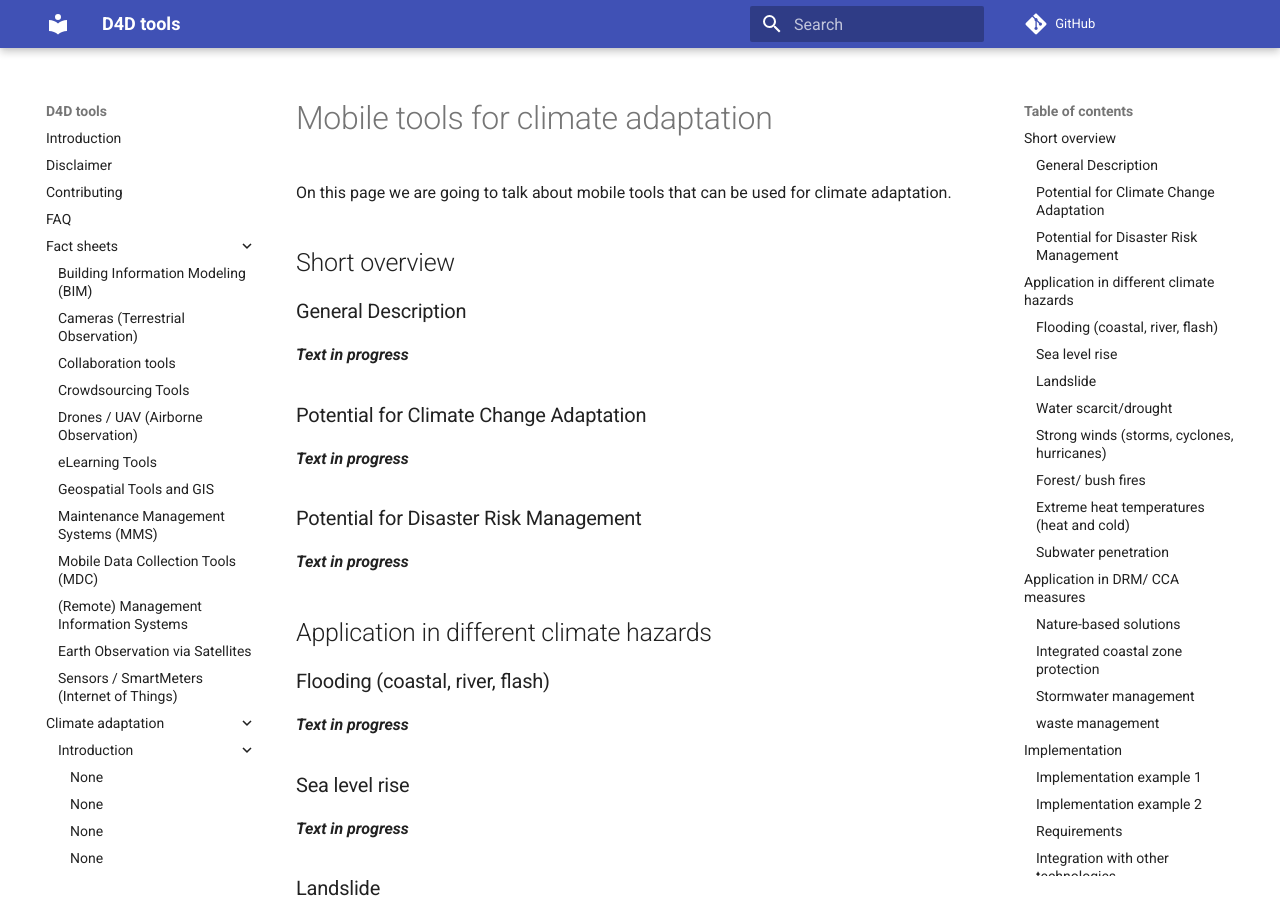
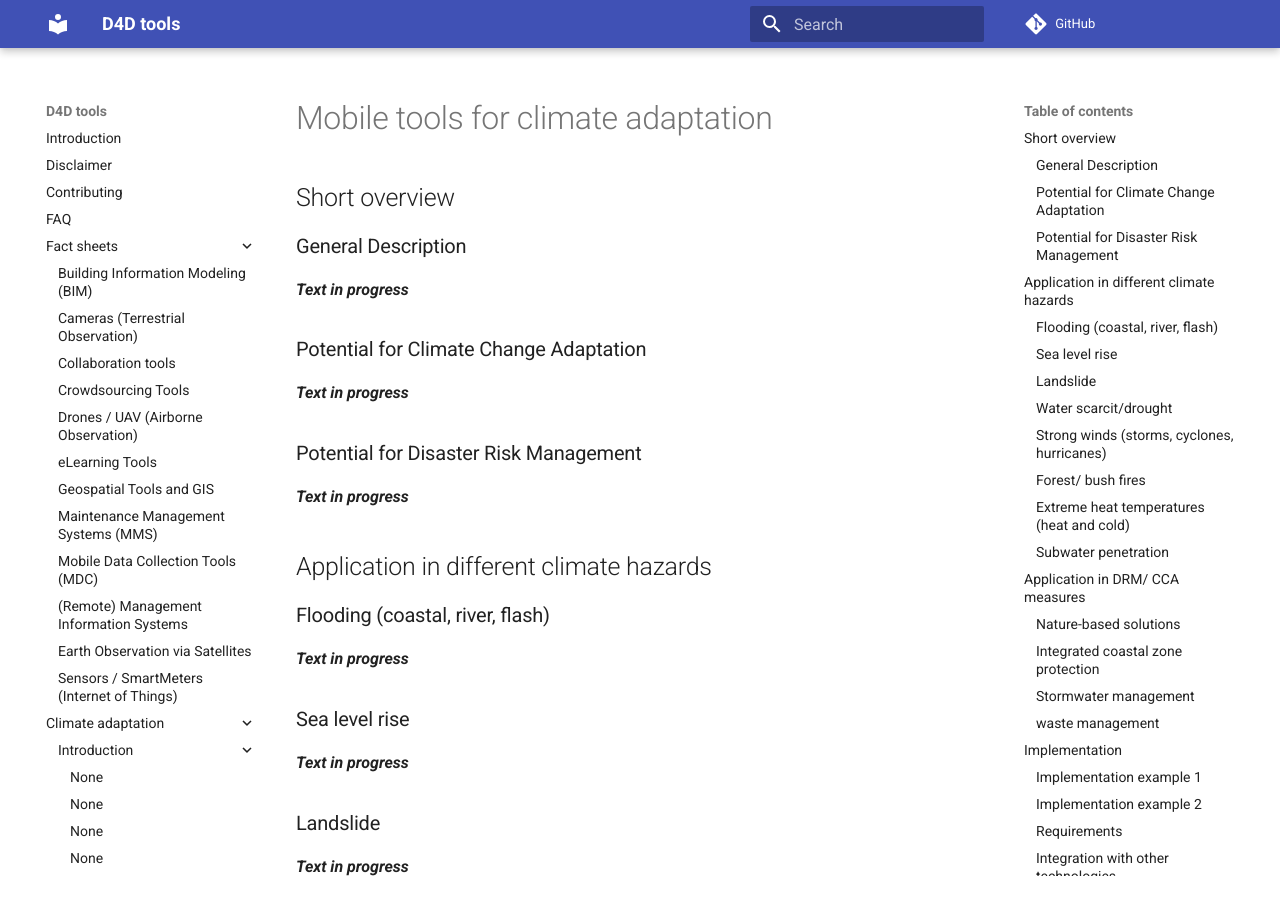
Before and after one commit to openkfw/d4dtools, an MkDocs documentation site: the page built from docs/climate-adaptation/fact-sheets-cres/mobile-tools.md, in a window 1280 px wide and 900 px high. Built offline with MkDocs 1.6.1 and Material for MkDocs 9.7.7, drawn with Linux system fonts in a browser that asks for light colours; comment, search, counter and statistics services are not loaded.

Commit message:
remove intro text from mobile-tools.md

```diff
--- a/docs/climate-adaptation/fact-sheets-cres/mobile-tools.md
+++ b/docs/climate-adaptation/fact-sheets-cres/mobile-tools.md
@@ -3,8 +3,6 @@
 ---
 
 # Mobile tools for climate adaptation
-
-On this page we are going to talk about mobile tools that can be used for climate adaptation.
 
 ## Short overview
 
```
